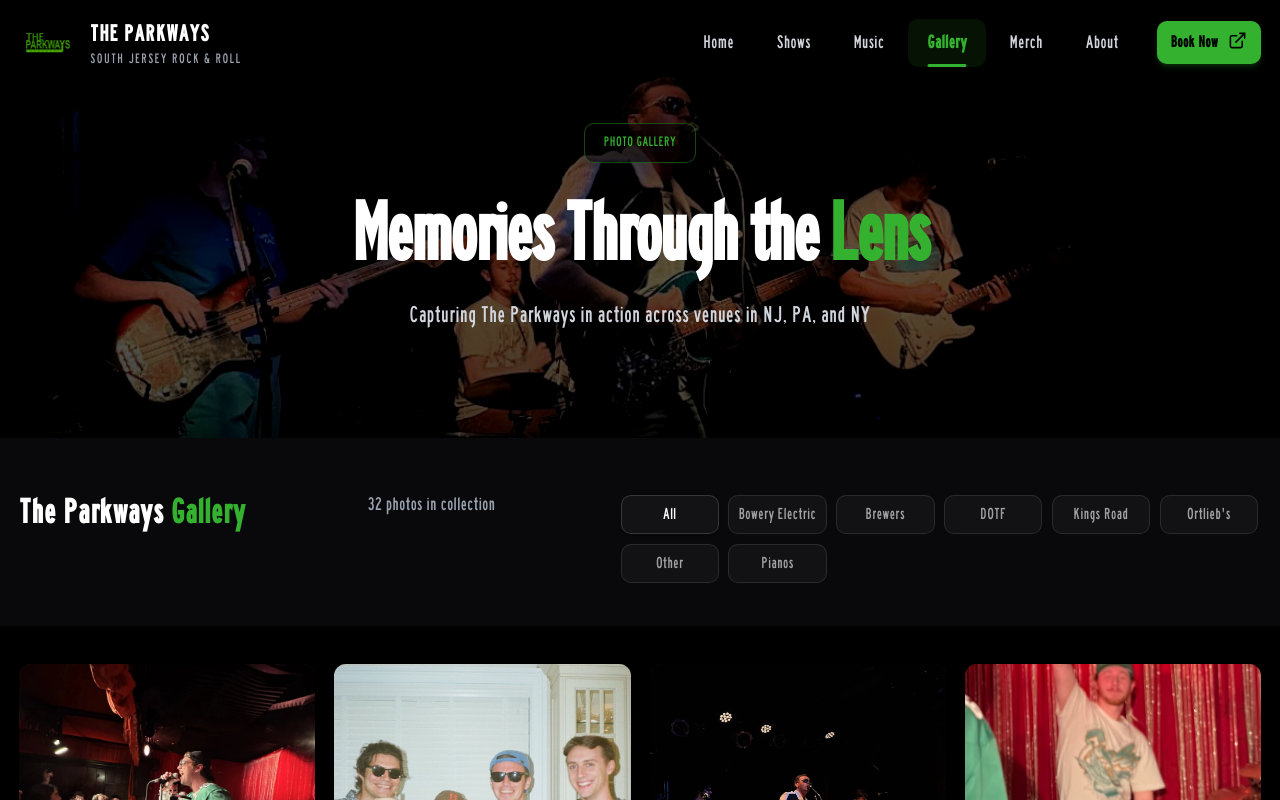
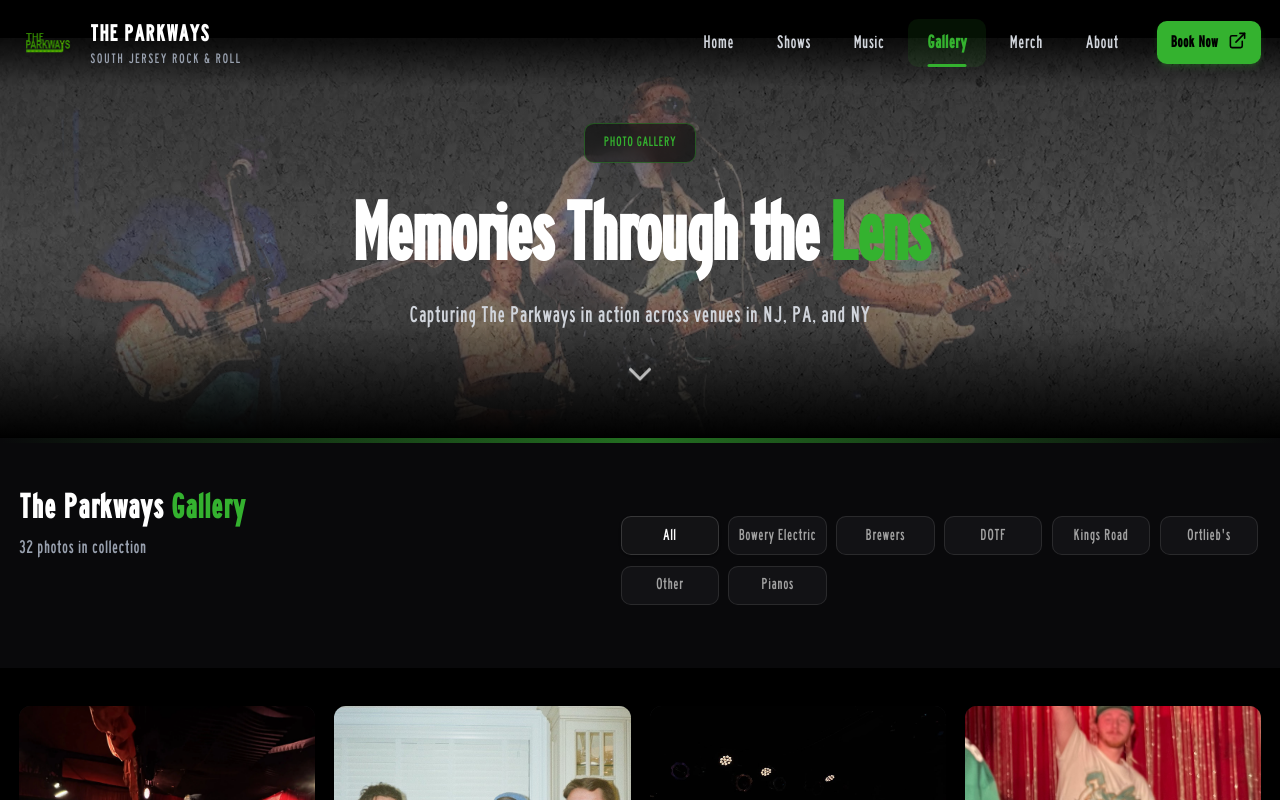
Before and after one commit to Glennonr/the-parkways-site, a Next.js app: page /gallery in a window 1280 px wide. Shown: the top 800 px of the page. Built offline with nearby package versions, Linux system fonts and the light colour scheme.

Commit message:
added back accidental removed component

```diff
--- a/src/app/gallery/page.tsx
+++ b/src/app/gallery/page.tsx
@@ -9,6 +9,7 @@ import { Tabs, TabsList, TabsTrigger } from "@/common/components/ui/tabs";
 import { Dialog, DialogContent, DialogTitle } from "@/common/components/ui/dialog";
 import { Camera, ChevronDown, ChevronRight, Expand, Facebook, Instagram } from "lucide-react";
 import { FaTiktok } from "react-icons/fa";
+
 
 // Image data (without hardcoded categories)
 const images = [
@@ -107,29 +108,56 @@ export default function Photos() {
             filter: "brightness(0.4) contrast(1.1)",
           }}
         />
+
+        {/* Noise texture overlay */}
+        <div
+          className="absolute inset-0 opacity-30"
+          style={{
+            backgroundImage: "url('/noise.webp')",
+            backgroundRepeat: "repeat",
+          }}
+        />
+
+        {/* Decorative elements */}
         <div className="absolute inset-0 opacity-30 bg-gradient-to-b from-black via-transparent to-black"></div>
+        <div className="absolute bottom-0 left-0 w-full h-24 bg-gradient-to-t from-black to-transparent"></div>
 
+        {/* Hero content */}
         <div className="relative container mx-auto px-4 z-10 text-center">
-          <Badge variant="outline" className="mb-6 border-primary/40 bg-black/50 py-2 px-4 text-primary">
+          <Badge
+            variant="outline"
+            className="mb-6 border-primary/40 bg-black/50 backdrop-blur-sm py-2 px-4 text-primary animate-fade-in"
+          >
             PHOTO GALLERY
           </Badge>
-          <h1 className="text-5xl md:text-6xl lg:text-7xl font-bold tracking-tight">
+          <h1 className="text-5xl md:text-6xl lg:text-7xl font-bold mb-4 tracking-tight">
             Memories Through the <span className="text-primary">Lens</span>
           </h1>
           <p className="max-w-2xl mx-auto text-lg md:text-xl text-gray-300 mt-4">
             Capturing The Parkways in action across venues in NJ, PA, and NY
           </p>
         </div>
+
+        {/* Scroll indicator */}
+        <div className="absolute bottom-8 left-1/2 transform -translate-x-1/2 animate-bounce">
+          <ChevronDown className="h-8 w-8 text-white/70" />
+        </div>
       </section>
 
       {/* Gallery Controls Section */}
       <section className="py-10 bg-zinc-950 relative">
+        <div className="absolute top-0 left-0 w-full h-1 bg-gradient-to-r from-transparent via-primary to-transparent opacity-60"></div>
+
         <div className="container mx-auto px-4">
           <div className="flex flex-col sm:flex-row justify-between items-center gap-4 mb-8">
-            <h2 className="text-2xl md:text-3xl font-bold">
-              The Parkways <span className="text-primary">Gallery</span>
-            </h2>
-            <p className="text-gray-400 mt-1">{filteredImages.length} photos in collection</p>
+            <div>
+              <h2 className="text-2xl md:text-3xl font-bold">
+                The Parkways <span className="text-primary">Gallery</span>
+              </h2>
+              <p className="text-gray-400 mt-1">
+                {filteredImages.length} photos in collection
+              </p>
+            </div>
 
             {/* Dynamic Category Tabs */}
             <Tabs value={selectedCategory} onValueChange={setSelectedCategory} className="w-full sm:w-auto">
```
